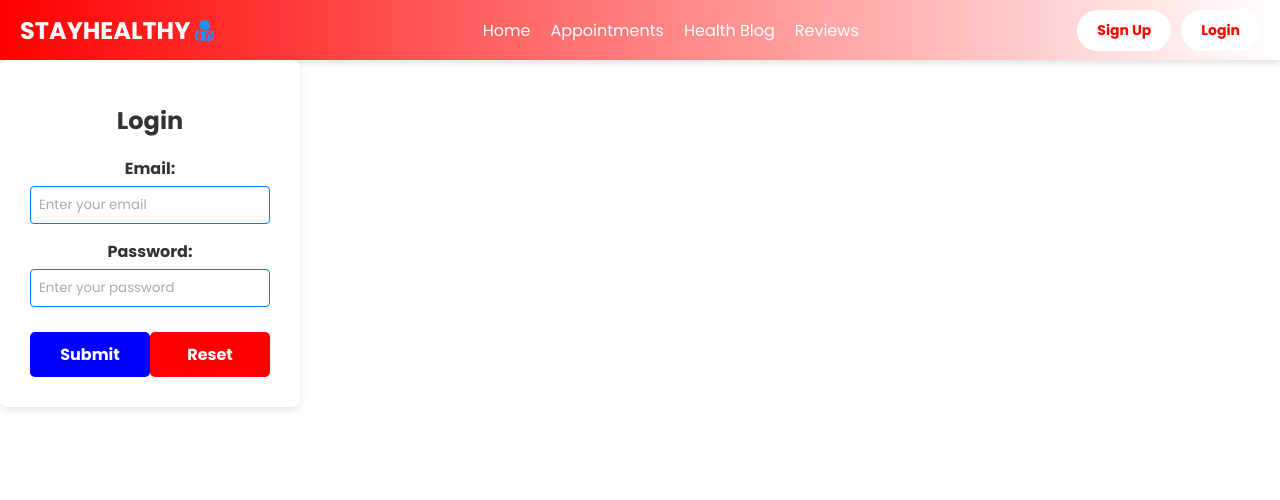
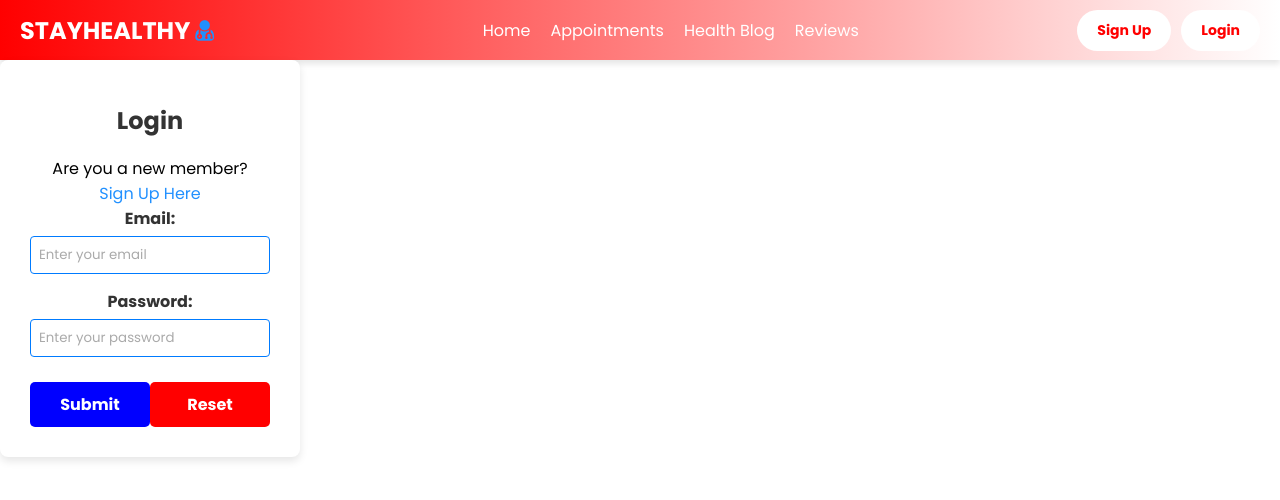
Before and after one commit to Turnt-11/test_med_app, a React (Create React App) app in the folder med_app/: page /Login in a window 1280 px wide. Shown: the top 500 px of the page. Built offline with nearby package versions, Linux system fonts and the light colour scheme.

Commit message:
componenets created. login/signup/logout work

```diff
--- a/med_app/src/Components/Login/Login.js
+++ b/med_app/src/Components/Login/Login.js
@@ -1,14 +1,83 @@
-import React from "react"; // Importing the necessary modules from React library
 import "./Login.css";
+// Following code has been commented with appropriate comments for your reference.
+import React, { useState, useEffect } from 'react';
+// Apply CSS according to your design theme or the CSS provided in week 2 lab 2
 
-function Login() {
+import { Link, useNavigate } from 'react-router-dom';
+import { API_URL } from '../../config';
+
+const Login = () => {
+
+  // State variables for email and password
+  const [password, setPassword] = useState("");
+  const [email, setEmail] = useState('');
+
+  // Get navigation function from react-router-dom
+  const navigate = useNavigate();
+
+  // Check if user is already authenticated, then redirect to home page
+  useEffect(() => {
+    if (sessionStorage.getItem("auth-token")) {
+      navigate("/");
+    }
+  }, []);
+
+  // Function to handle login form submission
+  const login = async (e) => {
+    e.preventDefault();
+    // Send a POST request to the login API endpoint
+    const res = await fetch(`${API_URL}/api/auth/login`, {
+      method: "POST",
+      headers: {
+        "Content-Type": "application/json",
+      },
+      body: JSON.stringify({
+        email: email,
+        password: password,
+      }),
+    });
+
+    // Parse the response JSON
+    const json = await res.json();
+    if (json.authtoken) {
+      // If authentication token is received, store it in session storage
+      sessionStorage.setItem('auth-token', json.authtoken);
+      sessionStorage.setItem('email', email);
+
+      // Redirect to home page and reload the window
+      navigate('/');
+      window.location.reload();
+    } else {
+      // Handle errors if authentication fails
+      if (json.errors) {
+        for (const error of json.errors) {
+          alert(error.msg);
+        }
+      } else {
+        alert(json.error);
+      }
+    }
+  };
+
   return (
-    <div className="login-container">
-      <form className="login-form">
+    <div>
+
+
+ <div className="login-container">
+      <form className="login-form" onSubmit={login}>
         <h2>Login</h2>
-
+         <div className="login-text">
+            Are you a new member?
+            <span><br></br>
+              <Link to="/Sign_Up" style={{ color: '#2190FF' }}>
+                Sign Up Here
+              </Link>
+            </span>
+          </div>
         <label htmlFor="email">Email:</label>
         <input
+          value={email}
+          onChange={(e) => setEmail(e.target.value)}
           type="email"
           id="email"
           name="email"
@@ -18,6 +87,8 @@ function Login() {
 
         <label htmlFor="password">Password:</label>
         <input
+          value={password}
+          onChange={(e) => setPassword(e.target.value)}
           type="password"
           id="password"
           name="password"
@@ -35,7 +106,9 @@ function Login() {
         </div>
       </form>
     </div>
-  );
+
+    </div>
+  )
 }
 
 export default Login;
--- a/med_app/src/Components/Navbar/Navbar.js
+++ b/med_app/src/Components/Navbar/Navbar.js
@@ -59,10 +59,30 @@ const Navbar = () => {
           <li><Link to="/blog">Health Blog</Link></li>
           <li><Link to="/reviews">Reviews</Link></li>
         </ul>
-        <div className="auth-buttons">
+
+
+        {isLoggedIn?(
+          <>
+          <div className="auth-buttons">
+            <ul className="nav-links">
+                <li>Welcome, {username}</li>
+            </ul>
+              <button className="pill-button" onClick={handleLogout}>
+                Logout
+              </button>
+              </div>
+
+          </>
+        ) : (
+          <>
+            <div className="auth-buttons">
           <Link to="/Sign_Up" className="pill-button signup-btn">Sign Up</Link>
           <Link to="/Login" className="pill-button login-btn">Login</Link>
         </div>
+          </>
+        )}
+
+
       </nav>
     </header>
   );
--- a/med_app/src/Setauthtoken.js
+++ b/med_app/src/Setauthtoken.js
@@ -8,7 +8,7 @@ const Setauthtoken = () => {
     useEffect(() => {
         if (!params.authtoken || params.authtoken === "") {
             console.log(params);
-            navigate('/login');
+            navigate('/Login');
         }
         else {
             sessionStorage.setItem('auth-token', params.authtoken);
```
Also changed, not shown: 2 other files (tests, documents, lock files or other folders).
